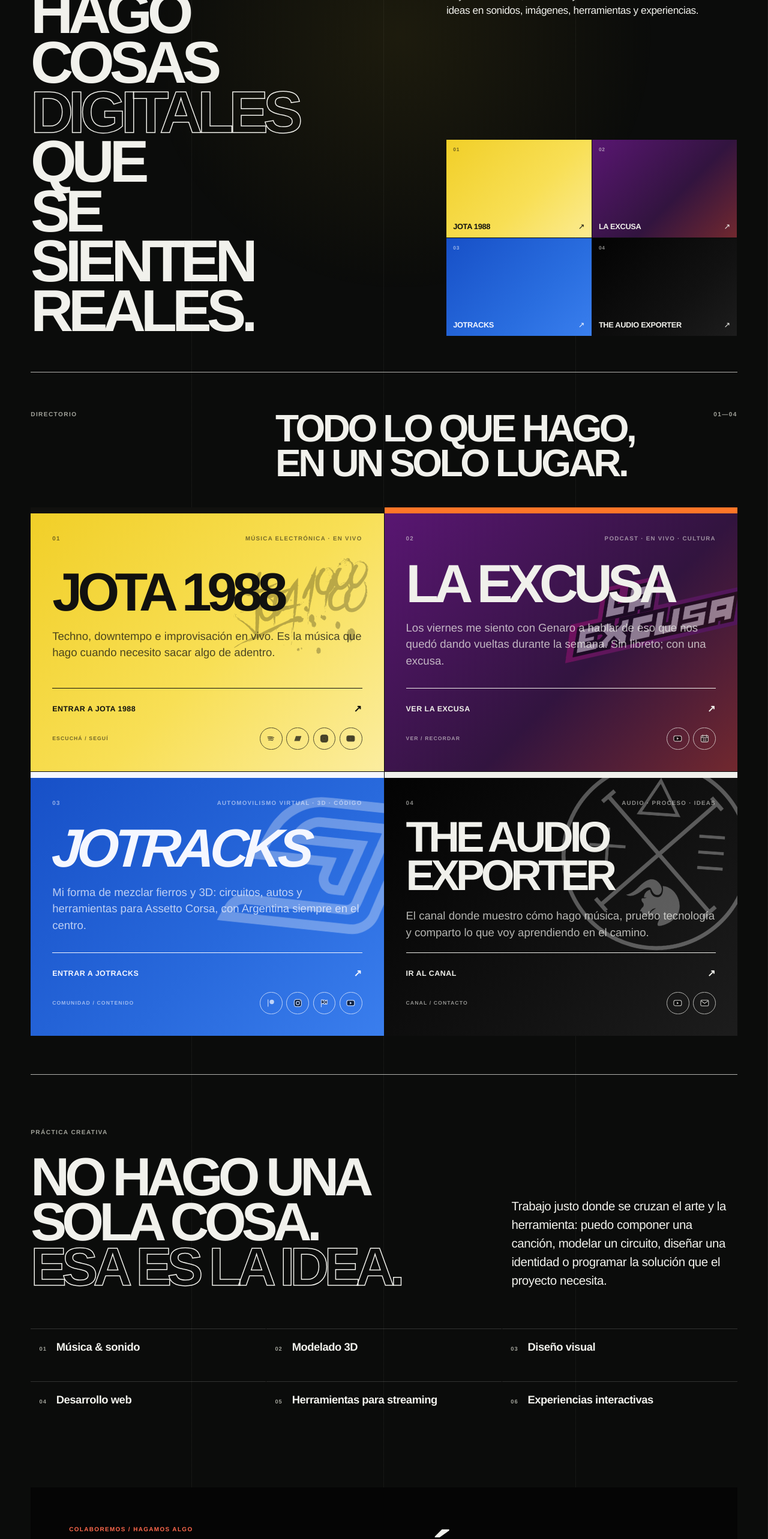
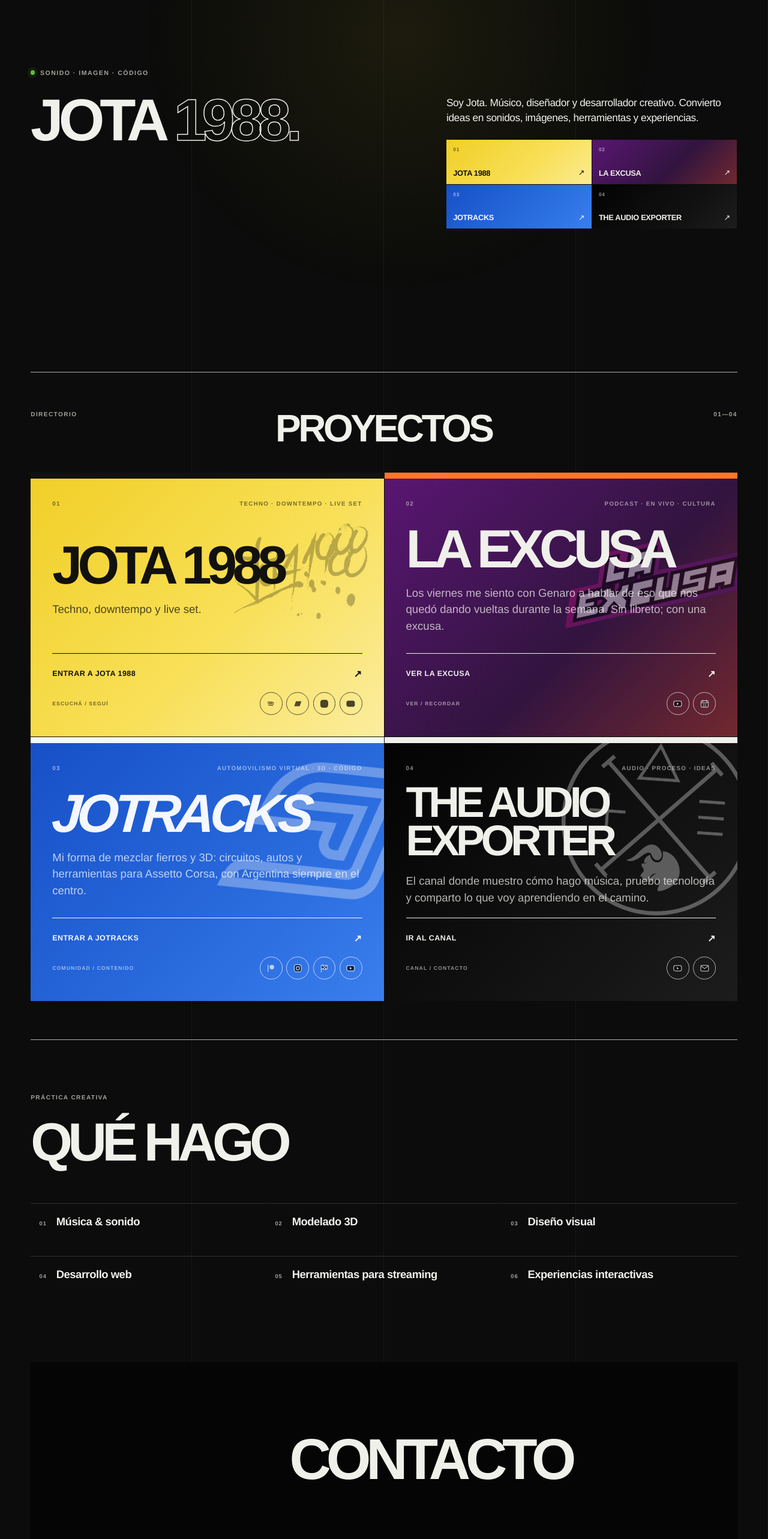
Before and after one commit to jota-1988/hub, a plain HTML site: page index.html in a window 1280 px wide. Shown: the part 180-2746 px from the top of the page at 60% size. Drawn offline with Linux system fonts and the light colour scheme.

Commit message:
Simplificar textos del hub publicado en GitHub Pages

```diff
--- a/index.html
+++ b/index.html
@@ -102,11 +102,7 @@
             </span>
           </div>
 
-          <h1 id="hero-title">
-            HAGO COSAS<br />
-            <span>DIGITALES</span> QUE<br />
-            SE SIENTEN REALES.
-          </h1>
+          <h1 id="hero-title">JOTA <span>1988.</span></h1>
 
           <p class="hero-summary">
             Soy Jota. Músico, diseñador y desarrollador creativo. Convierto
@@ -153,10 +149,7 @@
         <section class="directory" aria-labelledby="directory-title">
           <div class="section-intro" data-reveal>
             <p class="section-kicker">DIRECTORIO</p>
-            <h2 id="directory-title">
-              TODO LO QUE HAGO,<br />
-              EN UN SOLO LUGAR.
-            </h2>
+            <h2 id="directory-title">PROYECTOS</h2>
             <span class="section-count">01—04</span>
           </div>
 
@@ -175,7 +168,7 @@
                 aria-label="JOTA 1988: Entrar a JOTA 1988"
               ></a>
               <div class="card-topline">
-                <span>01</span><span>MÚSICA ELECTRÓNICA · EN VIVO</span>
+                <span>01</span><span>TECHNO · DOWNTEMPO · LIVE SET</span>
               </div>
               <div class="card-logo logo-jota" aria-hidden="true">
                 <img
@@ -188,8 +181,7 @@
               <div class="card-body">
                 <h3>JOTA 1988</h3>
                 <p>
-                  Techno, downtempo e improvisación en vivo. Es la música que
-                  hago cuando necesito sacar algo de adentro.
+                  Techno, downtempo y live set.
                 </p>
               </div>
               <div class="card-actions">
@@ -396,19 +388,9 @@
         <section class="practice" aria-labelledby="practice-title">
           <div class="practice-lead" data-reveal>
             <p class="section-kicker">PRÁCTICA CREATIVA</p>
-            <h2 id="practice-title">
-              NO HAGO UNA<br />
-              SOLA COSA.<br />
-              <span>ESA ES LA IDEA.</span>
-            </h2>
+            <h2 id="practice-title">QUÉ HAGO</h2>
           </div>
-          <div class="practice-copy" data-reveal>
-            <p>
-              Trabajo justo donde se cruzan el arte y la herramienta: puedo
-              componer una canción, modelar un circuito, diseñar una identidad
-              o programar la solución que el proyecto necesita.
-            </p>
-          </div>
+
           <div
             class="capability-list"
             aria-label="Disciplinas creativas"
@@ -424,12 +406,7 @@
         </section>
 
         <section class="contact" aria-labelledby="contact-title" data-reveal>
-          <p class="contact-kicker">COLABOREMOS / HAGAMOS ALGO</p>
-          <h2 id="contact-title">
-            ¿TENÉS UNA<br />
-            IDEA RARA?<br />
-            <span>ME INTERESA.</span>
-          </h2>
+          <h2 id="contact-title">CONTACTO</h2>
           <div class="contact-actions">
             <a href="mailto:jota1988music@gmail.com">
               jota1988music@gmail.com <span aria-hidden="true">↗</span>
```
